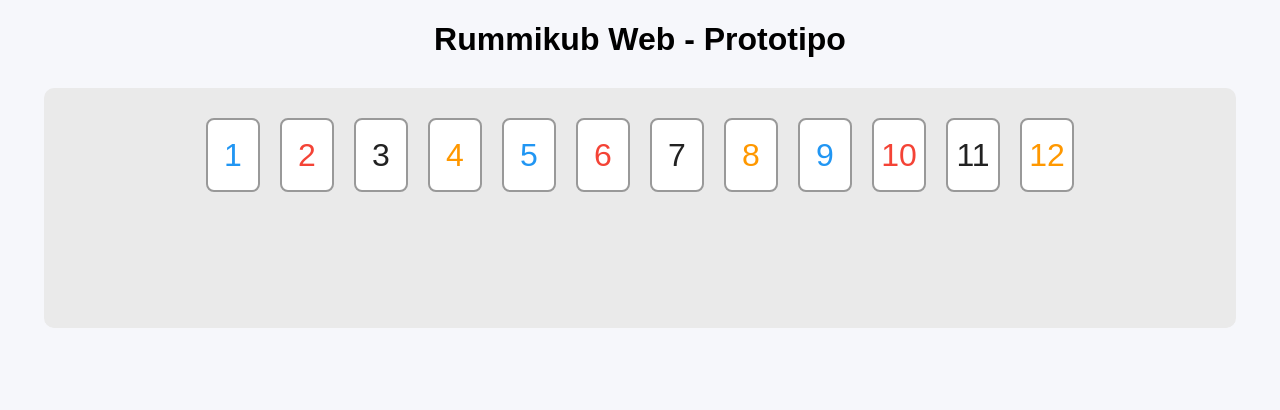
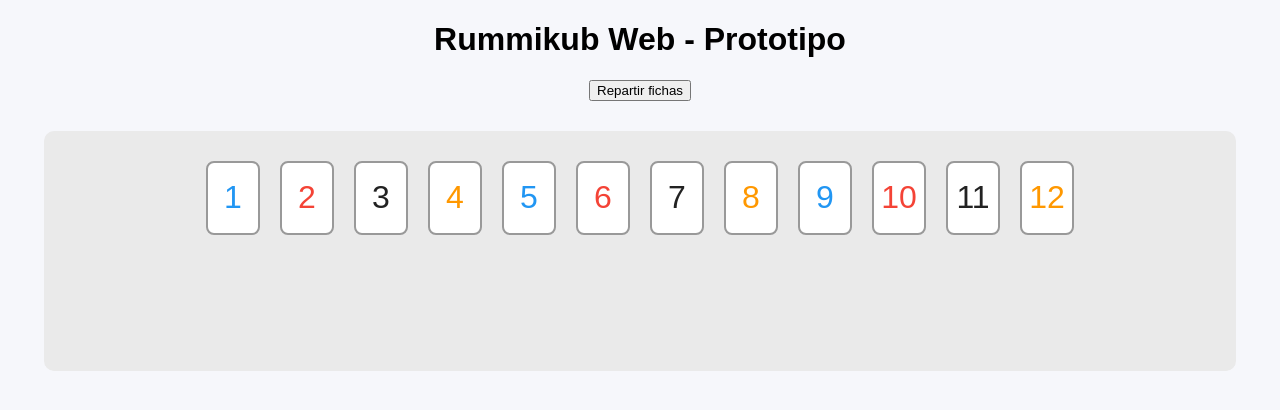
Before and after one commit to David796137/rummikub-web, a plain HTML site: page index.html in a window 1280 px wide. Drawn offline with Linux system fonts and the light colour scheme.

Commit message:
Add files via upload
Signed-off-by: David796137 <david1020232218@gmail.com>

```diff
--- a/index.html
+++ b/index.html
@@ -2,11 +2,12 @@
 <html lang="es">
 <head>
     <meta charset="UTF-8">
-    <title>Rummikub Web Prototipo</title>
+    <title>Rummikub Web - Prototipo</title>
     <link rel="stylesheet" href="estilo.css">
 </head>
 <body>
     <h1>Rummikub Web - Prototipo</h1>
+    <button id="repartirBtn">Repartir fichas</button>
     <div id="mesa">
         <!-- Aquí aparecerán las fichas -->
     </div>
```
